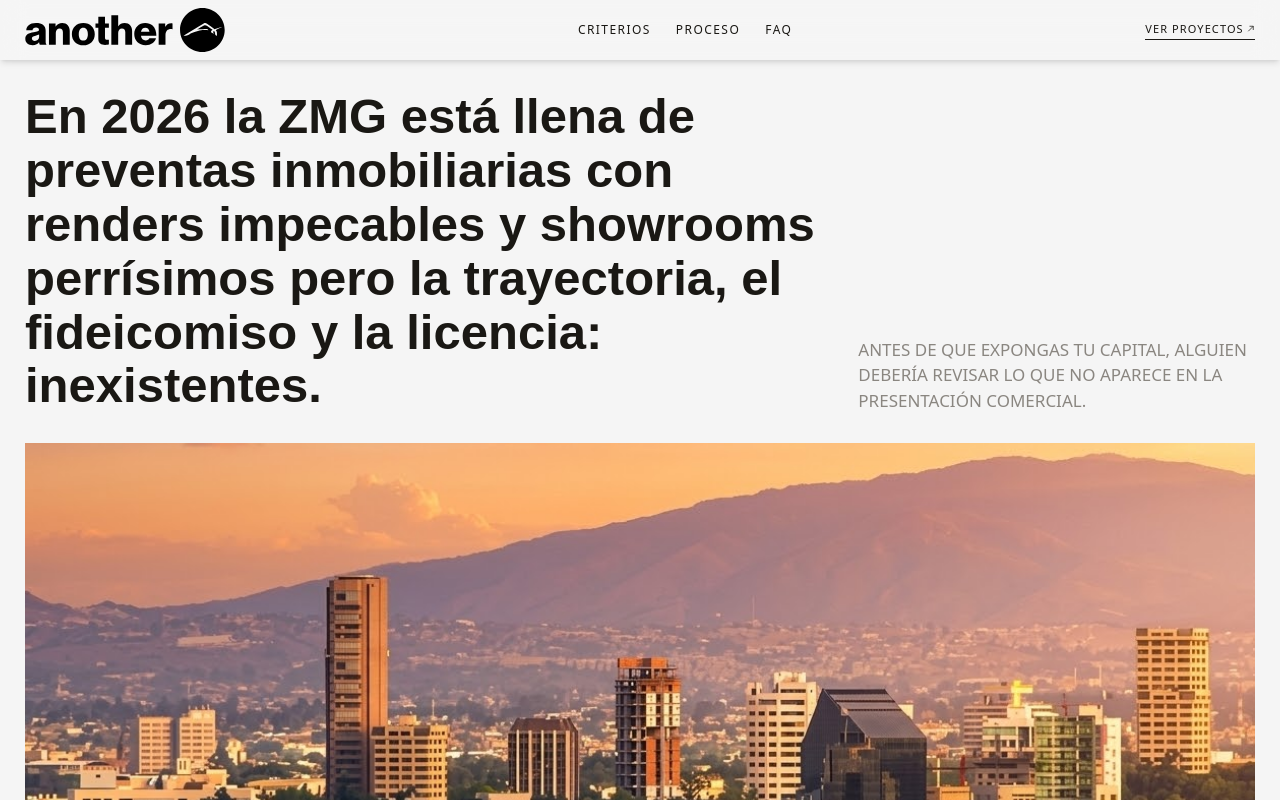
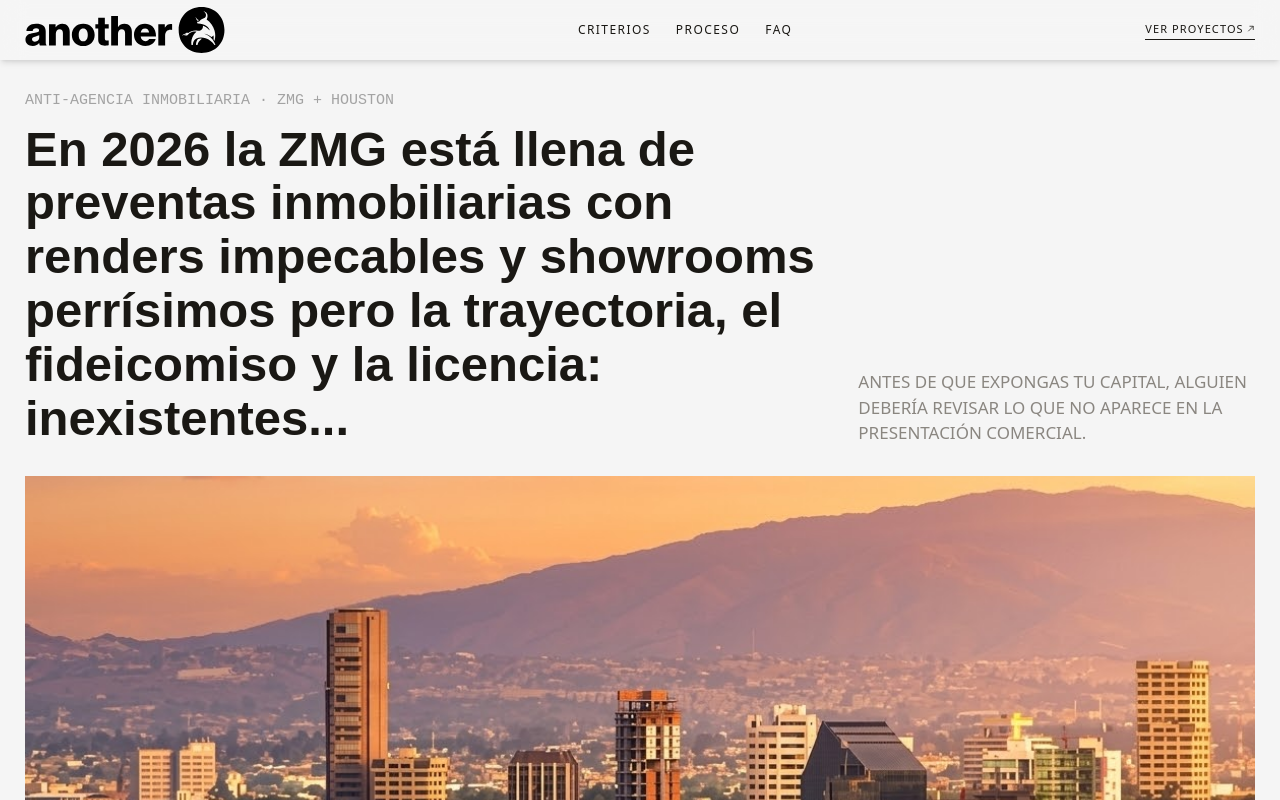
Before and after one commit to imadamblack/another, a Next.js app: page / in a window 1280 px wide. Shown: the top 800 px of the page. Built offline with nearby package versions, Linux system fonts and the light colour scheme; a web font is replaced by a local one.

Commit message:
UPD: new logo

```diff
--- a/src/app/(site)/page.js
+++ b/src/app/(site)/page.js
@@ -205,9 +205,12 @@ export default function Home() {
       <div className="px-10">
         {/* Top editorial row */}
         <div className="grid grid-cols-1 md:grid-cols-3 items-end gap-8 py-12">
-          <h1 className="col-span-2 ft-9 font-bold text-[#1a1814]">
-            En {new Date().getFullYear()} la ZMG está llena de preventas inmobiliarias con renders impecables y showrooms perrísimos pero la trayectoria, el fideicomiso y la licencia: inexistentes.
-          </h1>
+          <div className="col-span-2">
+            <p className="mono -ft-2 mb-4 text-neutral-400">ANTI-AGENCIA INMOBILIARIA · ZMG + HOUSTON</p>
+            <h1 className="ft-9 font-bold text-[#1a1814]">
+              En {new Date().getFullYear()} la ZMG está llena de preventas inmobiliarias con renders impecables y showrooms perrísimos pero la trayectoria, el fideicomiso y la licencia: inexistentes...
+            </h1>
+          </div>
 
           {/* Tag — hidden on mobile */}
           <p className="uppercase text-[#8a8680] self-end">
@@ -413,7 +416,7 @@ export default function Home() {
                 <div className="flex gap-4 my-8">
                   {p.validators.map(v => (
                     // eslint-disable-next-line react/jsx-key
-                    <p className="py-1 px-2 border-2 -ft-3 font-medium tracking-wide">{v} (OK)</p>
+                    <p className="py-1 px-2 border-2 -ft-3 font-medium tracking-wide">{v} ✓</p>
                   ))}
                 </div>
                 <CTA button={`Me interesa ${p.name}`} cta={`Programa una cita para conocer más sobre ${p.name}`}/>
--- a/src/components/footer.js
+++ b/src/components/footer.js
@@ -1,5 +1,6 @@
 import { info } from '../../info';
 import notoriovs from '/public/notoriovs.png'
+import logo from '/public/logo-outline.svg'
 import Image from 'next/image';
 
 export default function Footer() {
@@ -10,7 +11,10 @@ export default function Footer() {
           <div className="flex flex-col md:flex-row gap-2">
             <p className="text-neutral-50">Todos los derechos reservados.</p>
             <div className="flex gap-2 mr-3">
-              <p className="text-neutral-50">{info.companyName}</p>
+              <div
+                 className="relative w-[10rem] top-[-0.1rem]">
+                <Image src={logo} className="invert" alt="Another Real Estate Agency"/>
+              </div>
               <p className="relative material-icons text-neutral-50 top-2 !my-0">close</p>
               <a href="https://marketing.notoriovs.com"
                  target="_blank"
--- a/src/components/header.js
+++ b/src/components/header.js
@@ -14,7 +14,7 @@ export default function Header() {
       className="px-10 w-full h-[6rem] flex justify-between items-center bg-neutral-100/50 backdrop-blur-md sticky top-0 z-50 shadow-md">
       <div className="relative w-[16rem] md:w-[20rem] aspect-[4/1] flex justify-start items-center gap-7 overflow-hidden">
         <Link href="/">
-          <Image src="/images/svg/ANTR-Logo-2.svg" layout="fill" alt="Another Real Estate Agency" objectFit="contain"/>
+          <Image src="/logo.svg" layout="fill" alt="Another Real Estate Agency" objectFit="contain"/>
         </Link>
       </div>
 
--- a/src/styles/globals.scss
+++ b/src/styles/globals.scss
@@ -220,3 +220,16 @@ ol {
 .faq-answer.open {
   max-height: 200px;
 }
+
+.quot-box {
+ & :before{
+   @apply text-brand-1;
+   content: '"';
+   font-size: 10rem;
+   position: absolute;
+   top: -3rem;
+   left: 2rem;
+   line-height: 1;
+   font-style: normal;
+ }
+}
--- a/src/styles/type.scss
+++ b/src/styles/type.scss
@@ -51,7 +51,7 @@ $fluid_steps: (
 }
 
 .sans { font-family: neue-haas-grotesk-text, sans-serif;}
-.mono { font-family: pt-mono, sans-serif;}
+.mono { font-family: pt-mono, monospace;}
 
 h1 { @extend .ft-6 }
 h2 { @extend .ft-5 }
```
Also changed, not shown: public/logo-outline.svg (added), public/logo.svg (added).
